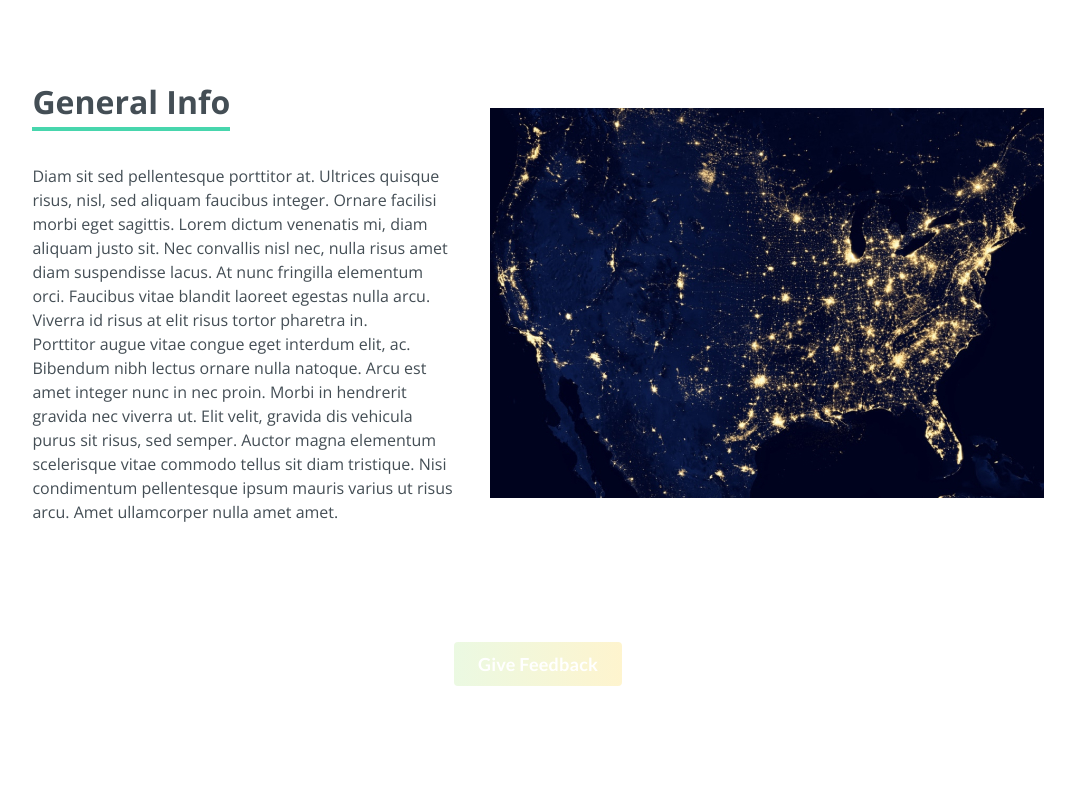
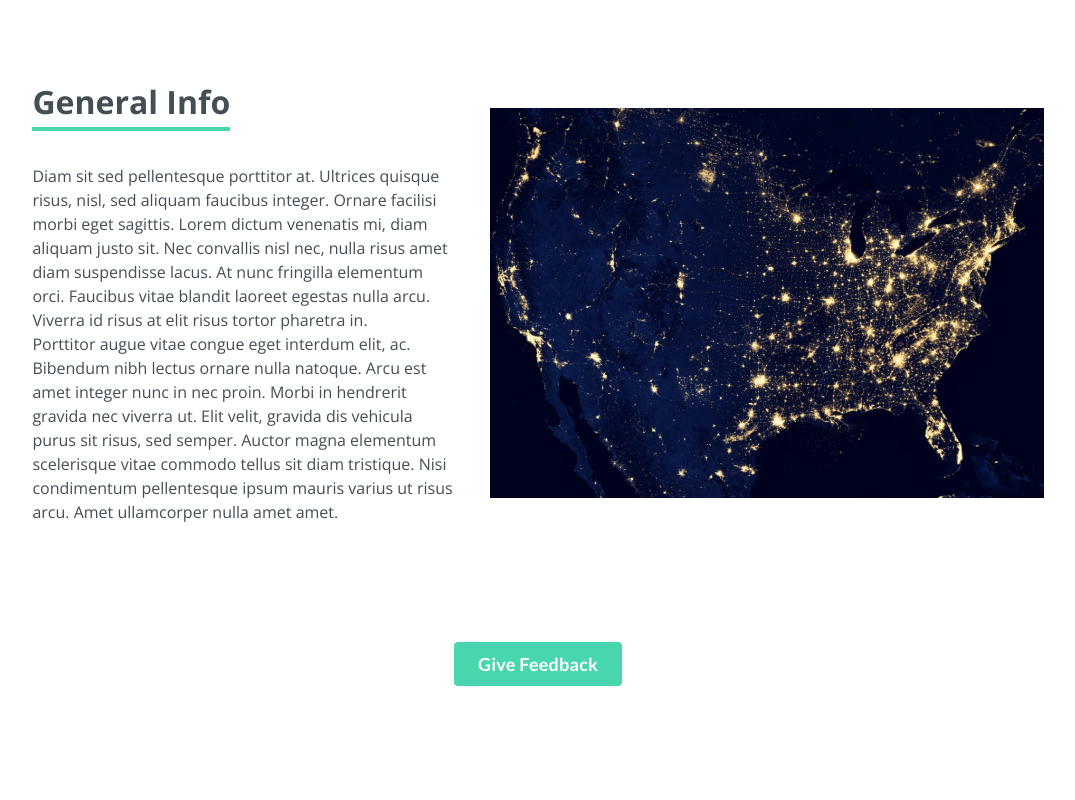
Before and after one commit to Shuga69/intellias, a React (Create React App) app: page /team2 in a window 1280 px wide. Shown: the top 800 px of the page, without its empty margins (102-1177 px from the left). Built offline with nearby package versions, Linux system fonts and the light colour scheme.

Commit message:
fix btn color

```diff
--- a/src/components/button/Button.css
+++ b/src/components/button/Button.css
@@ -8,7 +8,7 @@
     font-family: 'Lato', sans-serif;
     cursor: pointer;
 }
-.green{
+.greenBtn{
     background-color: #47D6AD;
     color: #fff;
     border: none;
--- a/src/pages/mainPage/MainPage.js
+++ b/src/pages/mainPage/MainPage.js
@@ -11,7 +11,7 @@ return (
                     <GeneralInfo image={mainImage} title="General Info" text={`Diam sit sed pellentesque porttitor at. Ultrices quisque risus, nisl, sed aliquam faucibus integer. Ornare facilisi morbi eget sagittis. Lorem dictum venenatis mi, diam aliquam justo sit. Nec convallis nisl nec, nulla risus amet diam suspendisse lacus. At nunc fringilla elementum orci. Faucibus vitae blandit laoreet egestas nulla arcu. Viverra id risus at elit risus tortor pharetra in.
                     Porttitor augue vitae congue eget interdum elit, ac. Bibendum nibh lectus ornare nulla natoque. Arcu est amet integer nunc in nec proin. Morbi in hendrerit gravida nec viverra ut. Elit velit, gravida dis vehicula purus sit risus, sed semper. Auctor magna elementum scelerisque vitae commodo tellus sit diam tristique. Nisi condimentum pellentesque ipsum mauris varius ut risus arcu. Amet ullamcorper nulla amet amet.`}/>
                 <div className="feedback-btn-container">
-                <Button type="green" text="Give Feedback"/>
+                <Button type="greenBtn" text="Give Feedback"/>
                 </div>
                 <IntelliasUpdates title="Intellias Updates"/>
                 <div className="feedback-btn-container">
```
